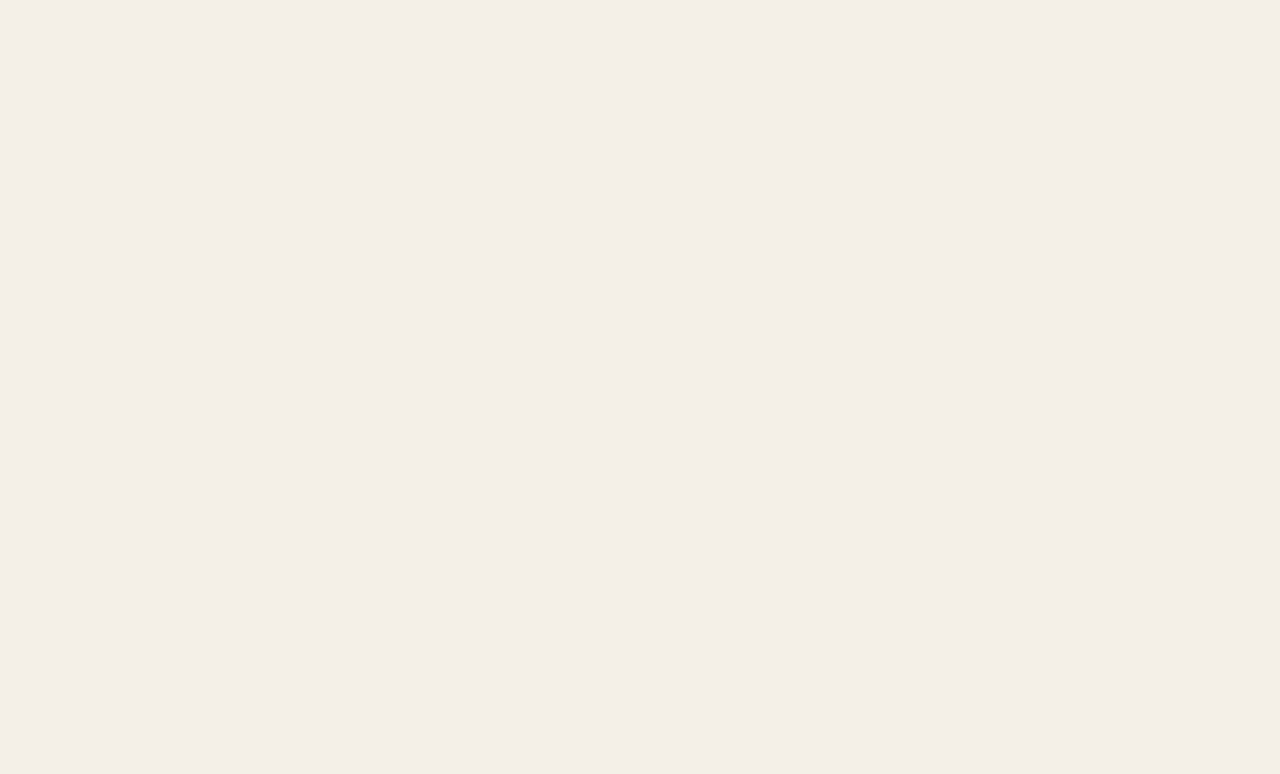
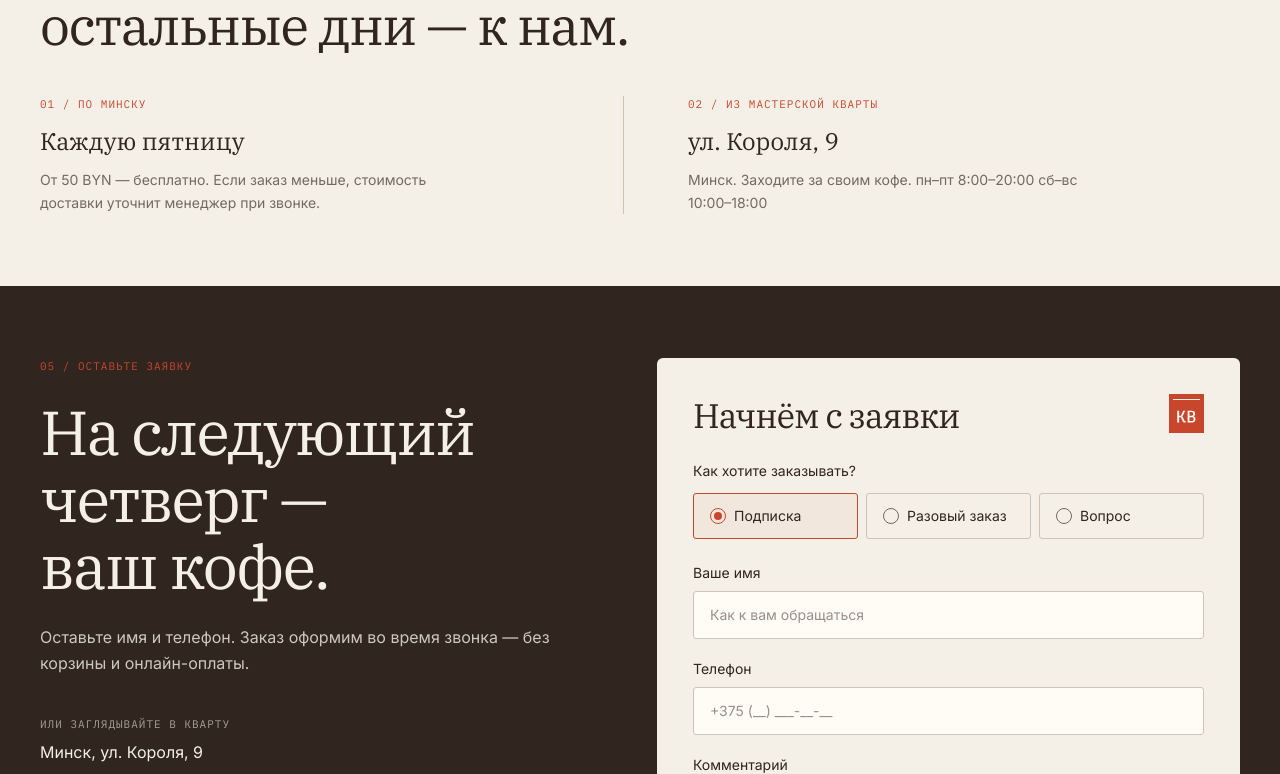
Before and after one commit to NYikolay/CafTzLand, a Next.js app in the folder frontend/: page / in a window 1280 px wide. Shown: the part 3366-4140 px from the top of the page. Before the commit the page ends 3514 px from the top, so only its background shows below. Built offline with nearby package versions, Linux system fonts and the light colour scheme; no server answers.

Commit message:
feat(frontend): add delivery section and lead section with form

```diff
--- a/frontend/app/page.tsx
+++ b/frontend/app/page.tsx
@@ -1,9 +1,10 @@
 import { Suspense } from "react";
 import { LeadFormProvider } from "@/components/form/lead-form-context";
-import { SiteFooter } from "@/components/layout/site-footer";
 import { SiteHeader } from "@/components/layout/site-header";
 import { CoffeeCatalog } from "@/components/sections/coffee-catalog";
+import { DeliverySection } from "@/components/sections/delivery-section";
 import { HeroSection } from "@/components/sections/hero-section";
+import { LeadSection } from "@/components/sections/lead-section";
 import { SubscriptionSection } from "@/components/sections/subscription-section";
 import { WeekRoute } from "@/components/sections/week-route";
 import { WorkshopSection } from "@/components/sections/workshop-section";
@@ -20,8 +21,9 @@ export default function HomePage() {
           <CoffeeCatalog />
         </Suspense>
         <SubscriptionSection />
+        <DeliverySection />
+        <LeadSection />
       </main>
-      <SiteFooter />
     </LeadFormProvider>
   );
 }
--- /dev/null
+++ b/frontend/components/sections/delivery-section.tsx
@@ -0,0 +1,42 @@
+import { Container } from "@/components/ui/container";
+import { Eyebrow } from "@/components/ui/eyebrow";
+
+const OPTIONS = [
+  {
+    label: "01 / По Минску",
+    title: "Каждую пятницу",
+    text: "От 50 BYN — бесплатно. Если заказ меньше, стоимость доставки уточнит менеджер при звонке.",
+  },
+  {
+    label: "02 / Из мастерской Кварты",
+    title: "ул. Короля, 9",
+    text: "Минск. Заходите за своим кофе. пн–пт 8:00–20:00 сб–вс 10:00–18:00",
+  },
+] as const;
+
+export function DeliverySection() {
+  return (
+    <section id="delivery" aria-labelledby="delivery-heading" className="py-14 lg:py-[72px]">
+      <Container>
+        <Eyebrow>04 / Как получить кофе</Eyebrow>
+        <h2
+          id="delivery-heading"
+          className="mt-5 max-w-[720px] font-serif text-[clamp(34px,4.6vw,53px)] leading-[1.13] tracking-[-0.03em]"
+        >
+          В пятницу — к вам. В остальные дни — к нам.
+        </h2>
+        <div className="mt-10 grid gap-8 md:grid-cols-2 md:divide-x md:divide-line">
+          {OPTIONS.map((option) => (
+            <div key={option.label} className="flex flex-col gap-3 md:px-8 md:first:pl-0">
+              <p className="font-mono text-[11px] uppercase tracking-[1px] text-accent">
+                {option.label}
+              </p>
+              <p className="font-serif text-2xl">{option.title}</p>
+              <p className="max-w-[420px] text-sm leading-relaxed text-muted">{option.text}</p>
+            </div>
+          ))}
+        </div>
+      </Container>
+    </section>
+  );
+}
--- /dev/null
+++ b/frontend/components/sections/lead-section.tsx
@@ -0,0 +1,45 @@
+import { LeadForm } from "@/components/form/lead-form";
+import { SiteFooter } from "@/components/layout/site-footer";
+import { Container } from "@/components/ui/container";
+import { Eyebrow } from "@/components/ui/eyebrow";
+import { getLeadOptions } from "@/lib/api/lead-options";
+import { getProducts } from "@/lib/api/products";
+
+export async function LeadSection() {
+  const [products, options] = await Promise.all([getProducts(), getLeadOptions()]);
+
+  return (
+    <section id="zayavka" aria-labelledby="zayavka-heading" className="bg-ink pt-14 lg:pt-[72px]">
+      <Container>
+        <div className="grid gap-12 pb-16 lg:grid-cols-[1fr_minmax(420px,583px)] lg:gap-[100px]">
+          <div className="flex flex-col gap-6">
+            <Eyebrow className="text-accent">05 / Оставьте заявку</Eyebrow>
+            <h2
+              id="zayavka-heading"
+              className="font-serif text-[clamp(36px,5vw,62px)] leading-[1.08] tracking-[-0.032em] text-cream"
+            >
+              На следующий
+              <br />
+              четверг —
+              <br />
+              ваш кофе.
+            </h2>
+            <p className="max-w-[520px] text-base leading-relaxed text-cream/80">
+              Оставьте имя и телефон. Заказ оформим во время звонка — без корзины и онлайн-оплаты.
+            </p>
+            <div className="mt-4 flex flex-col gap-2">
+              <p className="font-mono text-[11px] uppercase tracking-[1px] text-cream/60">
+                Или заглядывайте в Кварту
+              </p>
+              <p className="text-base text-cream">Минск, ул. Короля, 9</p>
+              <p className="text-sm text-cream/70">пн–пт 8:00–20:00 сб–вс 10:00–18:00</p>
+            </div>
+          </div>
+
+          <LeadForm products={products} options={options} />
+        </div>
+      </Container>
+      <SiteFooter />
+    </section>
+  );
+}
```
